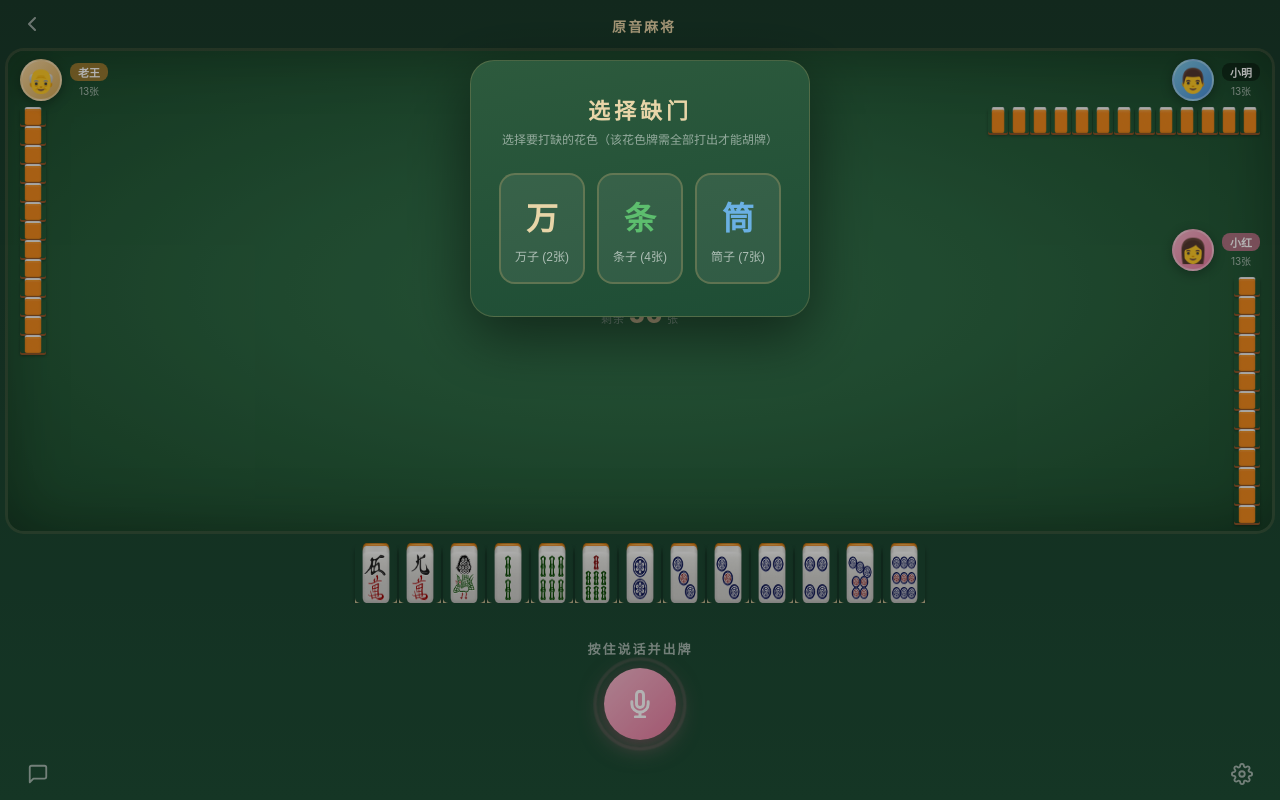
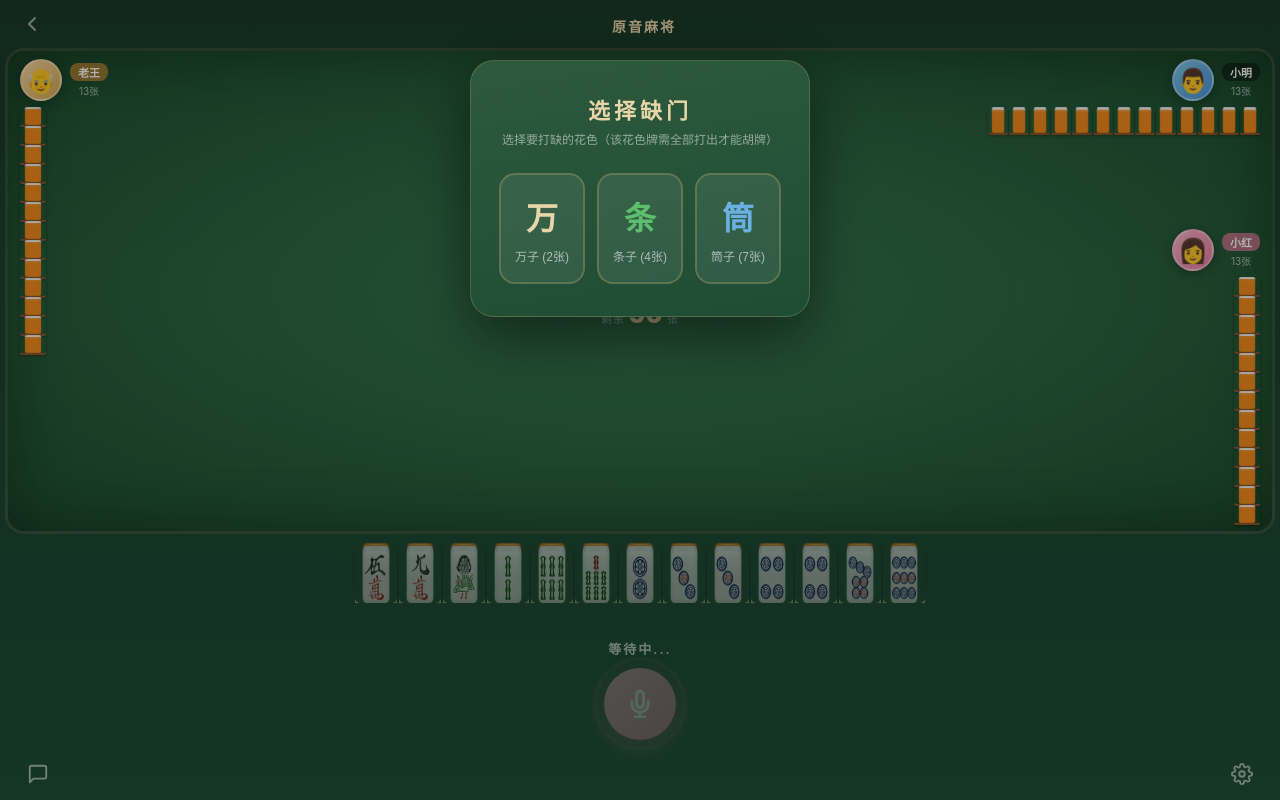
Before and after one commit to minc-nice-100/yuanyin, a Svelte app: page / in a window 1280 px wide. Both pictures are taken after a click on the button "开始游戏". Built offline with nearby package versions, Linux system fonts and the light colour scheme; a web font is replaced by a local one.

Commit message:
fix: disable tile click and voice button when not player's turn; always attempt LLM for bot decisions

```diff
--- a/src/components/HandArea.svelte
+++ b/src/components/HandArea.svelte
@@ -2,9 +2,17 @@
   let { store } = $props();
   let R = $derived(store.rules);
   let p = $derived(store.state.players[0]);
+  let s = $derived(store.state);
+
+  let isMyTurn = $derived(
+    s.phase === 'playing' && s.currentPlayer === 0
+  );
+  let isWaiting = $derived(
+    s.phase === 'waiting' && s.pendingAction?.responses?.some(r => r.player === 0)
+  );
 </script>
 
-<div class="hand-area" id="hand-area">
+<div class="hand-area" class:disabled={!isMyTurn} id="hand-area">
   <div class="hand-tiles" id="hand-tiles">
     {#each p.hand as tid, i}
       {@const td = R.tileTypes[tid]}
@@ -13,9 +21,10 @@
         class:selected={i === store.selectedTile}
         class:drawn-tile={i === store.drawnTileIndex}
         class:que-dim={p.queSuit && td.suit === p.queSuit}
-        onclick={() => store.handleTileClick(i)}
+        class:non-interactive={!isMyTurn}
+        onclick={isMyTurn ? () => store.handleTileClick(i) : undefined}
         role="button"
-        tabindex="0"
+        tabindex={isMyTurn ? 0 : -1}
       >
         <img class="tile-icon" src={td.icon} alt={td.char + td.sub} draggable="false" />
       </div>
--- a/src/components/VoiceArea.svelte
+++ b/src/components/VoiceArea.svelte
@@ -1,9 +1,19 @@
 <script>
   let { store } = $props();
   let pressed = $state(false);
+  let s = $derived(store.state);
+
+  let canAct = $derived(
+    (s.phase === 'playing' && s.currentPlayer === 0) ||
+    (s.phase === 'waiting' && s.pendingAction?.responses?.some(r => r.player === 0))
+  );
 
   function handlePointerDown(e) {
     e.preventDefault();
+    if (!canAct) {
+      store.showToast('还没轮到你呢');
+      return;
+    }
     if (!store.voice) {
       store.initVoice({
         showToast: (msg) => store.showToast(msg),
@@ -32,10 +42,11 @@
 </script>
 
 <div class="voice-area" id="voice-area">
-  <p class="voice-hint">{pressed ? '正在听...' : '按住说话并出牌'}</p>
+  <p class="voice-hint">{pressed ? '正在听...' : (canAct ? '按住说话并出牌' : '等待中...')}</p>
   <button
     class="voice-btn"
     class:pressed
+    class:disabled={!canAct}
     id="voice-btn"
     onpointerdown={handlePointerDown}
     onpointerup={handlePointerUp}
--- a/src/gameStore.svelte.js
+++ b/src/gameStore.svelte.js
@@ -125,8 +125,7 @@ function hideActionPrompt() {
 // ========== 机器人决策 ==========
 
 async function decideAction(playerIndex, currentState) {
-  // LLM 决策
-  if (LLM_WORKER_URL) {
+  // 始终尝试 LLM，未配置 URL 时走同域相对路径
   const p = currentState.players[playerIndex];
   const enriched = { ...currentState };
   enriched.selfActions = sichuanRules.getSelfActions(p.hand, p.exposed, p.queSuit);
@@ -134,7 +133,6 @@ async function decideAction(playerIndex, currentState) {
 
   try {
     const llmAction = await botDecide(playerIndex, enriched);
-      // 模拟思考
     await new Promise(r => setTimeout(r, 800 + Math.random() * 1200));
     if (llmAction.action === 'discard' && llmAction.tile) {
       const idx = currentState.players[playerIndex].hand.indexOf(llmAction.tile);
@@ -145,7 +143,6 @@ async function decideAction(playerIndex, currentState) {
     }
   } catch (err) {
     console.warn('LLM bot decide failed, using heuristic:', err);
-    }
   }
 
   // 降级: 启发式 AI
--- a/styles.css
+++ b/styles.css
@@ -1271,6 +1271,21 @@ html, body {
   flex-shrink: 0;
 }
 
+/* ===== 非自己回合禁用交互 ===== */
+.hand-area.disabled {
+  pointer-events: none;
+  opacity: 0.6;
+}
+
+.hand-tile.non-interactive {
+  pointer-events: none;
+}
+
+.voice-btn.disabled {
+  pointer-events: none;
+  opacity: 0.4;
+}
+
 /* ===== 缺门标记 (变暗) ===== */
 .hand-tile.que-dim {
   opacity: 0.5;
```
Lines whose indentation alone changed are shown as unchanged.
